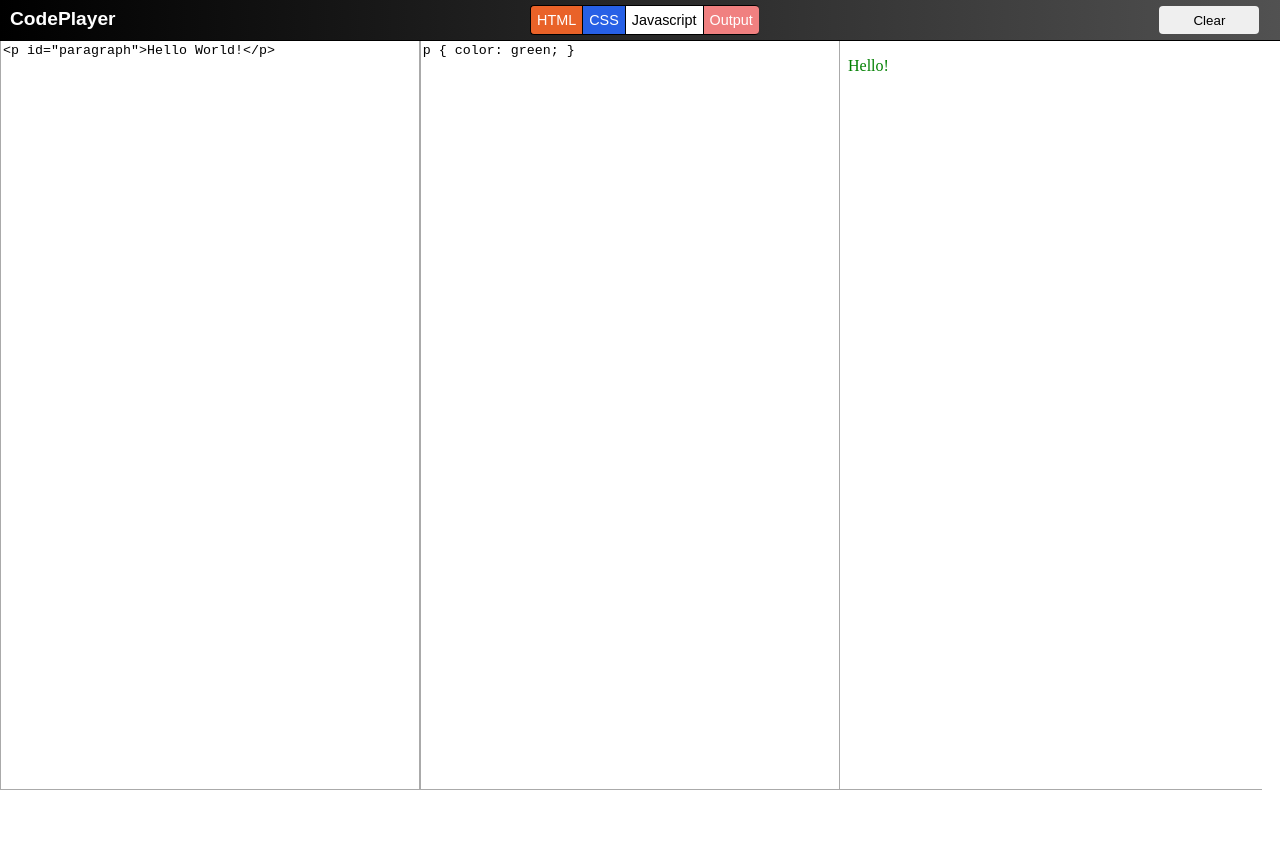
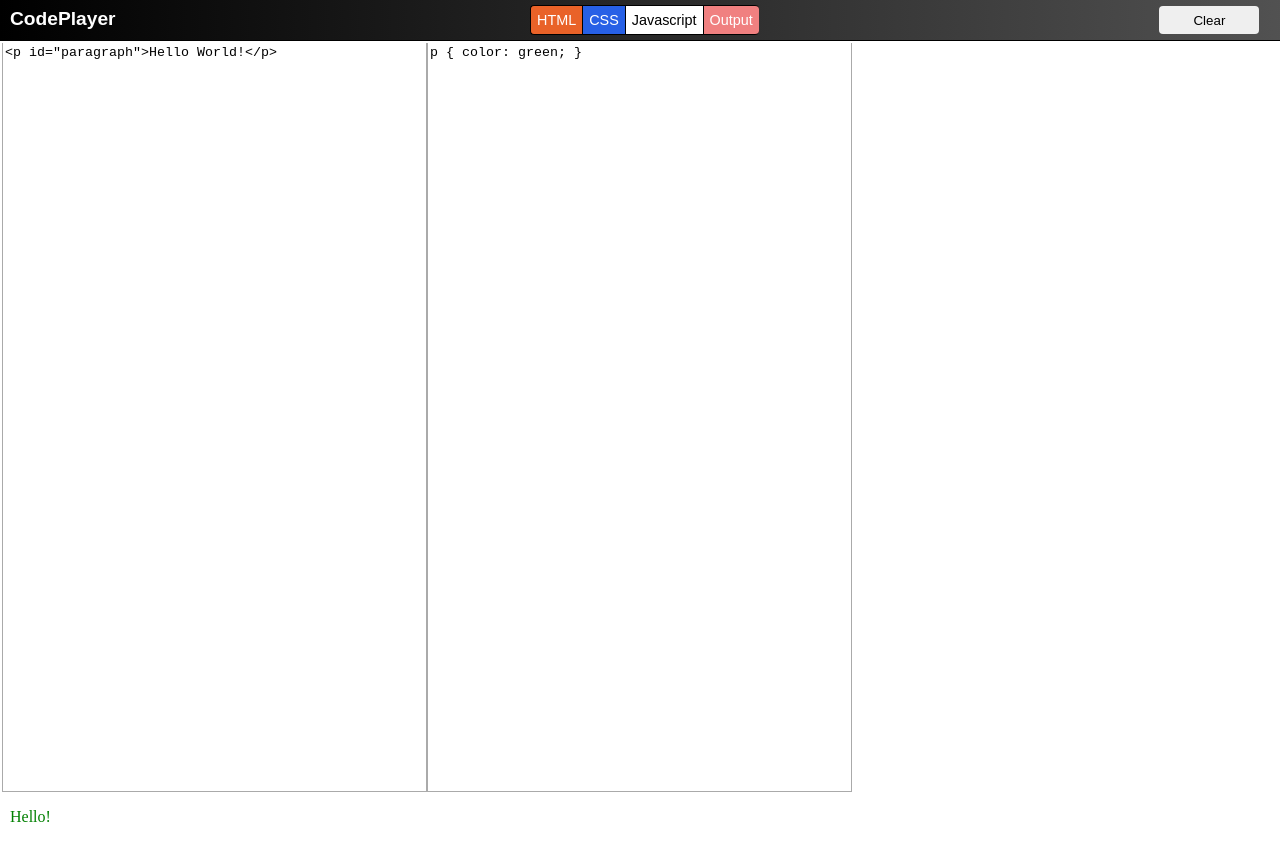
Before and after one commit to kel243/Codeplayer, a plain HTML site: page index.html in a window 1280 px wide. Both pictures are taken after a click on the element "CSS". Shown: the top 860 px of the page. Before the commit the page ends 800 px from the top, so only its background shows below. Drawn offline with nearby package versions, Linux system fonts and the light colour scheme.

Commit message:
Minor changes

```diff
--- a/script.js
+++ b/script.js
@@ -41,7 +41,7 @@ $(".toggleBtn").click(function() {
 
     var numOfActivePanels = 4 - $(".hidden").length;
 
-    var percentage = 100 / numOfActivePanels - 1;
+    var percentage = 100 / numOfActivePanels - .5;
     $(".panel").width(`${percentage}%`);
 
 });
--- a/style.css
+++ b/style.css
@@ -16,6 +16,10 @@ body {
 #buttonContainer {
     width: 230px;
     margin: 0 auto;
+}
+
+#bodyContainer {
+    padding: 2px;
 }
 
 .toggleBtn {
@@ -85,6 +89,7 @@ textarea {
 
 iframe {
     border: none;
+    float: left;
     border-bottom: 1px solid #aaaaaa;
     padding-left: 8px;
     padding-bottom: 3.5px;
```
